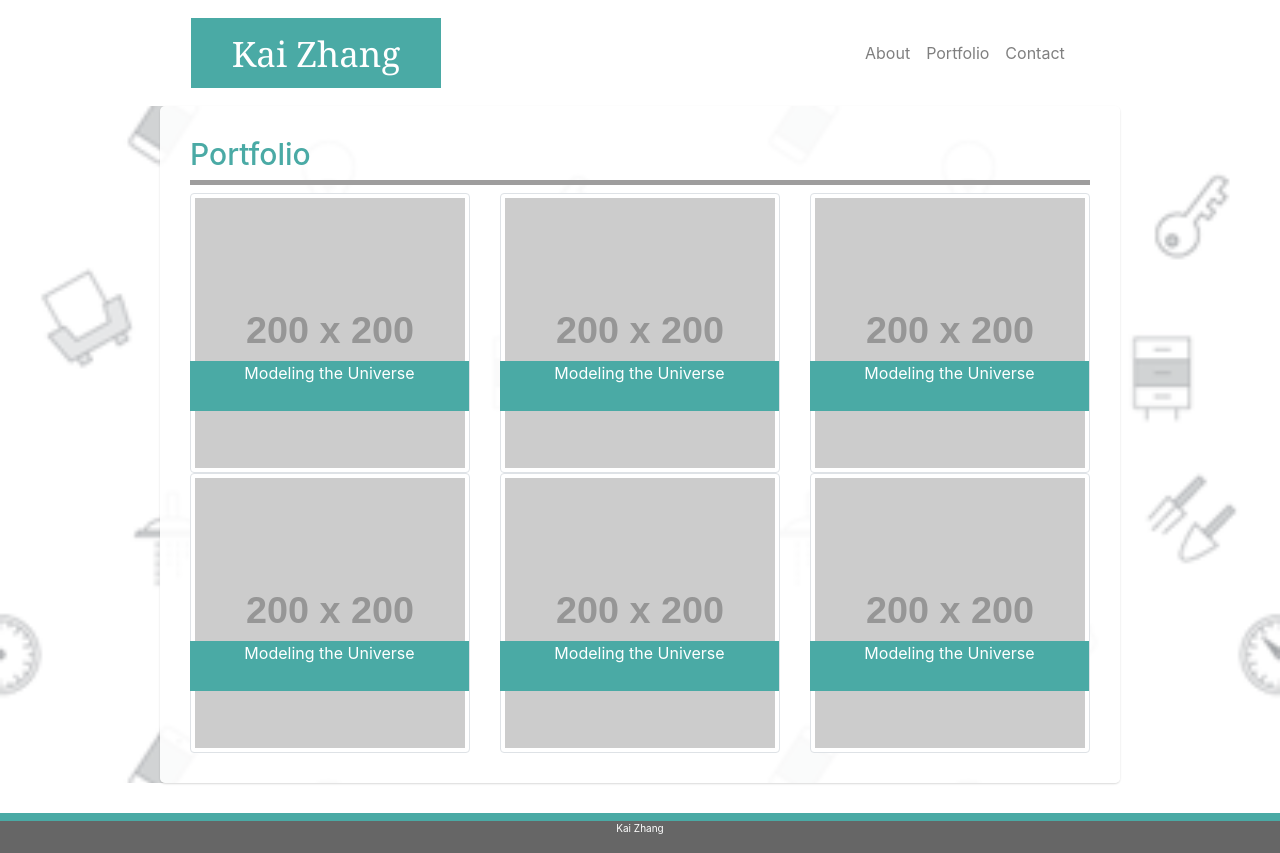
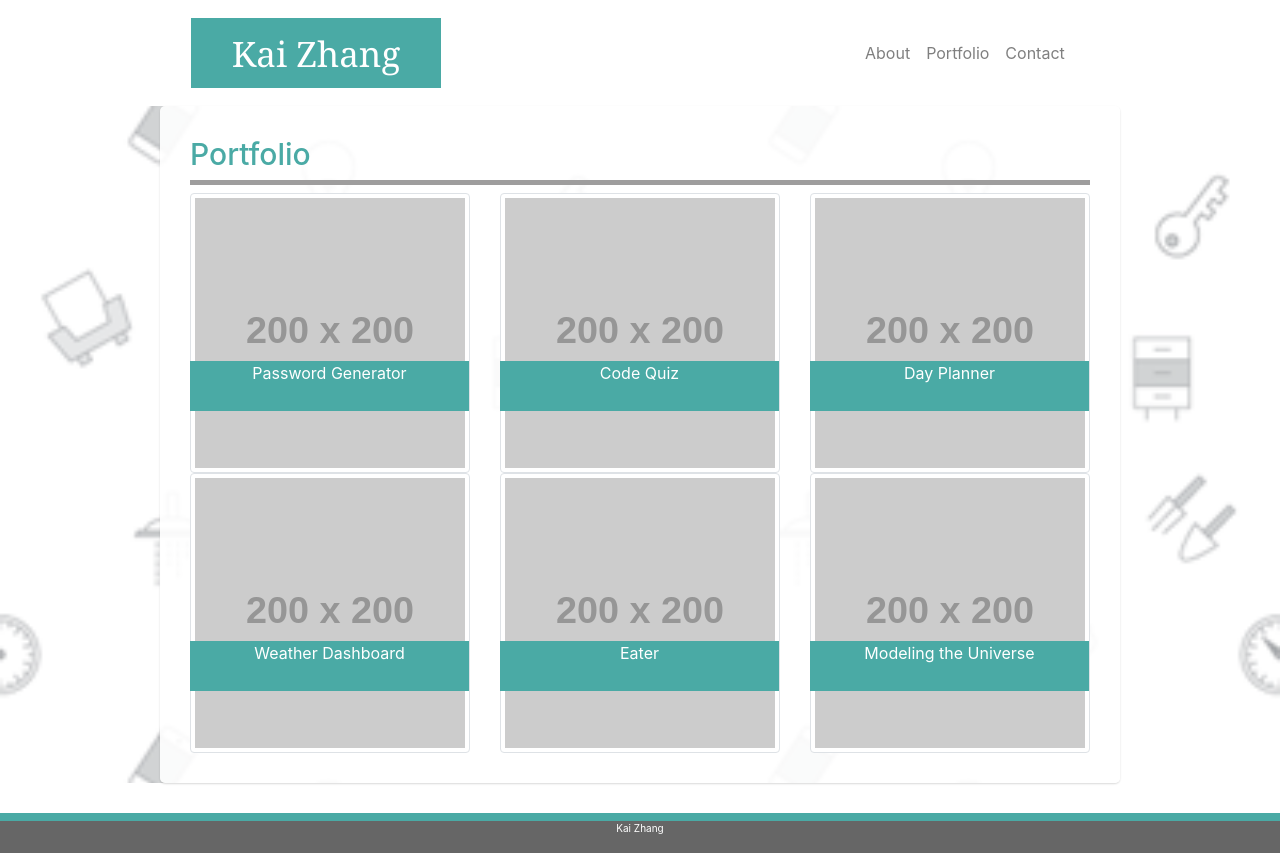
Before and after one commit to zkdtc/Portfolio_bootstrap, a plain HTML site: page portfolio.html in a window 1280 px wide. Drawn offline with nearby package versions, Linux system fonts and the light colour scheme; placeholder pictures from the web are drawn by us.

Commit message:
Add portfolio

```diff
--- a/portfolio.html
+++ b/portfolio.html
@@ -1,19 +1,25 @@
 <!DOCTYPE html>
 <html>
+
 <head>
   <meta name="viewport" content="width=device-width, initial-scale=1">
-  <link rel="stylesheet" href="https://stackpath.bootstrapcdn.com/bootstrap/4.4.1/css/bootstrap.min.css" integrity="sha384-Vkoo8x4CGsO3+Hhxv8T/Q5PaXtkKtu6ug5TOeNV6gBiFeWPGFN9MuhOf23Q9Ifjh" crossorigin="anonymous">
+  <link rel="stylesheet" href="https://stackpath.bootstrapcdn.com/bootstrap/4.4.1/css/bootstrap.min.css"
+    integrity="sha384-Vkoo8x4CGsO3+Hhxv8T/Q5PaXtkKtu6ug5TOeNV6gBiFeWPGFN9MuhOf23Q9Ifjh" crossorigin="anonymous">
   <link rel="stylesheet" type="text/css" href="assets/css/style.css">
   <title>Kai Zhang</title>
 </head>
+
 <body>
   <div class="container width960_center">
 
 
-  <div class="navbar navbar-expand-lg navbar-fixed-top navbar-light" >
+    <div class="navbar navbar-expand-lg navbar-fixed-top navbar-light">
 
-      <a class="navbar-brand bg-greygreen text-white" style="width:250px; height: 70px;text-align: center; vertical-align: middle; padding-top:10px; padding-bottom:-20px; font-family: 'Georgia', Times, 'Times New Roman', serif; font-size: 35px;" href="#">Kai Zhang</a>
-      <button class="navbar-toggler"  type="button" data-toggle="collapse" data-target="#navbarsExample07XL" aria-controls="navbarsExample07XL" aria-expanded="false" aria-label="Toggle navigation">
+      <a class="navbar-brand bg-greygreen text-white"
+        style="width:250px; height: 70px;text-align: center; vertical-align: middle; padding-top:10px; padding-bottom:-20px; font-family: 'Georgia', Times, 'Times New Roman', serif; font-size: 35px;"
+        href="#">Kai Zhang</a>
+      <button class="navbar-toggler" type="button" data-toggle="collapse" data-target="#navbarsExample07XL"
+        aria-controls="navbarsExample07XL" aria-expanded="false" aria-label="Toggle navigation">
         <span class="navbar-toggler-icon"></span>
       </button>
 
@@ -39,7 +45,7 @@
   <div class="background-image">
     <div class="container">
 
-    <div class="white-box"  >
+      <div class="white-box">
         <div class="row">
           <div class="col-md-12">
             <div class="page-header text-greygreen">
@@ -48,26 +54,36 @@
             <h1 class="sep_line"></h1>
             <div class="row">
               <div class="col-md-4">
+                <a href="https://zkdtc.github.io/passowrd_generator/">
                   <img src="http://placehold.it/200x200" style="width:100%;" alt="kz" class="img-thumbnail">
-              <p class="portfolio-image-text">Modeling the Universe </p>
+                </a>
+                <p class="portfolio-image-text">Password Generator </p>
               </div>
               <div class="col-md-4">
+                <a href="https://zkdtc.github.io/code_quiz/">
                   <img src="http://placehold.it/200x200" style="width:100%;" alt="kz" class="img-thumbnail">
-              <p class="portfolio-image-text">Modeling the Universe </p>
+                </a>
+                <p class="portfolio-image-text">Code Quiz </p>
               </div>
               <div class="col-md-4">
+                <a href="https://zkdtc.github.io/day_schedular/">
                   <img src="http://placehold.it/200x200" style="width:100%;" alt="kz" class="img-thumbnail">
-              <p class="portfolio-image-text">Modeling the Universe </p>
+                </a>
+                <p class="portfolio-image-text">Day Planner</p>
               </div>
             </div>
             <div class="row">
               <div class="col-md-4">
+                <a href="https://zkdtc.github.io/weather_dashboard/">
                   <img src="http://placehold.it/200x200" style="width:100%;" alt="kz" class="img-thumbnail">
-              <p class="portfolio-image-text">Modeling the Universe </p>
+                </a>
+                <p class="portfolio-image-text">Weather Dashboard </p>
               </div>
               <div class="col-md-4">
+                <a href="https://zkdtc.github.io/Eater/">
                   <img src="http://placehold.it/200x200" style="width:100%;" alt="kz" class="img-thumbnail">
-              <p class="portfolio-image-text">Modeling the Universe </p>
+                </a>
+                <p class="portfolio-image-text">Eater</p>
               </div>
               <div class="col-md-4">
                 <img src="http://placehold.it/200x200" style="width:100%;" alt="kz" class="img-thumbnail">
@@ -92,8 +108,15 @@
 
 
 
-  <script src="https://code.jquery.com/jquery-3.4.1.slim.min.js" integrity="sha384-J6qa4849blE2+poT4WnyKhv5vZF5SrPo0iEjwBvKU7imGFAV0wwj1yYfoRSJoZ+n" crossorigin="anonymous"></script>
-  <script src="https://cdn.jsdelivr.net/npm/popper.js@1.16.0/dist/umd/popper.min.js" integrity="sha384-Q6E9RHvbIyZFJoft+2mJbHaEWldlvI9IOYy5n3zV9zzTtmI3UksdQRVvoxMfooAo" crossorigin="anonymous"></script>
-  <script src="https://stackpath.bootstrapcdn.com/bootstrap/4.4.1/js/bootstrap.min.js" integrity="sha384-wfSDF2E50Y2D1uUdj0O3uMBJnjuUD4Ih7YwaYd1iqfktj0Uod8GCExl3Og8ifwB6" crossorigin="anonymous"></script>
+  <script src="https://code.jquery.com/jquery-3.4.1.slim.min.js"
+    integrity="sha384-J6qa4849blE2+poT4WnyKhv5vZF5SrPo0iEjwBvKU7imGFAV0wwj1yYfoRSJoZ+n"
+    crossorigin="anonymous"></script>
+  <script src="https://cdn.jsdelivr.net/npm/popper.js@1.16.0/dist/umd/popper.min.js"
+    integrity="sha384-Q6E9RHvbIyZFJoft+2mJbHaEWldlvI9IOYy5n3zV9zzTtmI3UksdQRVvoxMfooAo"
+    crossorigin="anonymous"></script>
+  <script src="https://stackpath.bootstrapcdn.com/bootstrap/4.4.1/js/bootstrap.min.js"
+    integrity="sha384-wfSDF2E50Y2D1uUdj0O3uMBJnjuUD4Ih7YwaYd1iqfktj0Uod8GCExl3Og8ifwB6"
+    crossorigin="anonymous"></script>
 </body>
+
 </html>
```
Lines whose indentation alone changed are shown as unchanged.
